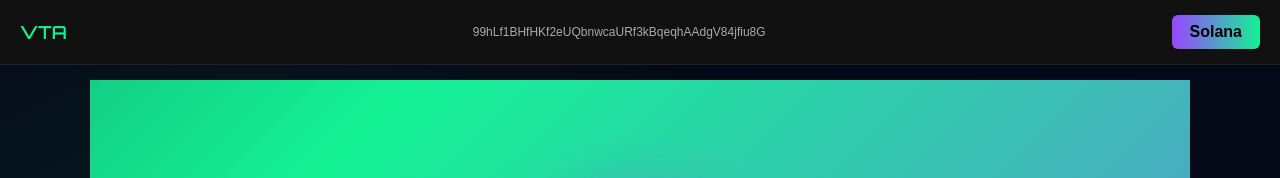
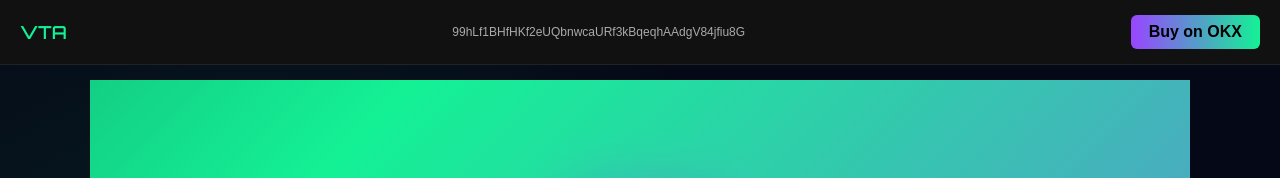
Before and after one commit to vieteratoken-sys/VTA, a plain HTML site: page index.html in a window 1280 px wide. Shown: the top 178 px of the page. Drawn offline with Linux system fonts and the light colour scheme.

Commit message:
Update index.html

```diff
--- a/index.html
+++ b/index.html
@@ -183,8 +183,8 @@ filter:drop-shadow(0 0 15px rgba(20,241,149,0.6))
 <div class="contract">
 99hLf1BHfHKf2eUQbnwcaURf3kBqeqhAAdgV84jfiu8G
 </div>
-<a href="https://explorer.solana.com/address/99hLf1BHfHKf2eUQbnwcaURf3kBqeqhAAdgV84jfiu8G" target="_blank" class="buy-btn">
-Solana
+<a href="https://web3.okx.com/vi/token/solana/99hLf1BHfHKf2eUQbnwcaURf3kBqeqhAAdgV84jfiu8G" target="_blank" class="buy-btn">
+Buy on OKX
 </a>
 </header>
 
```
